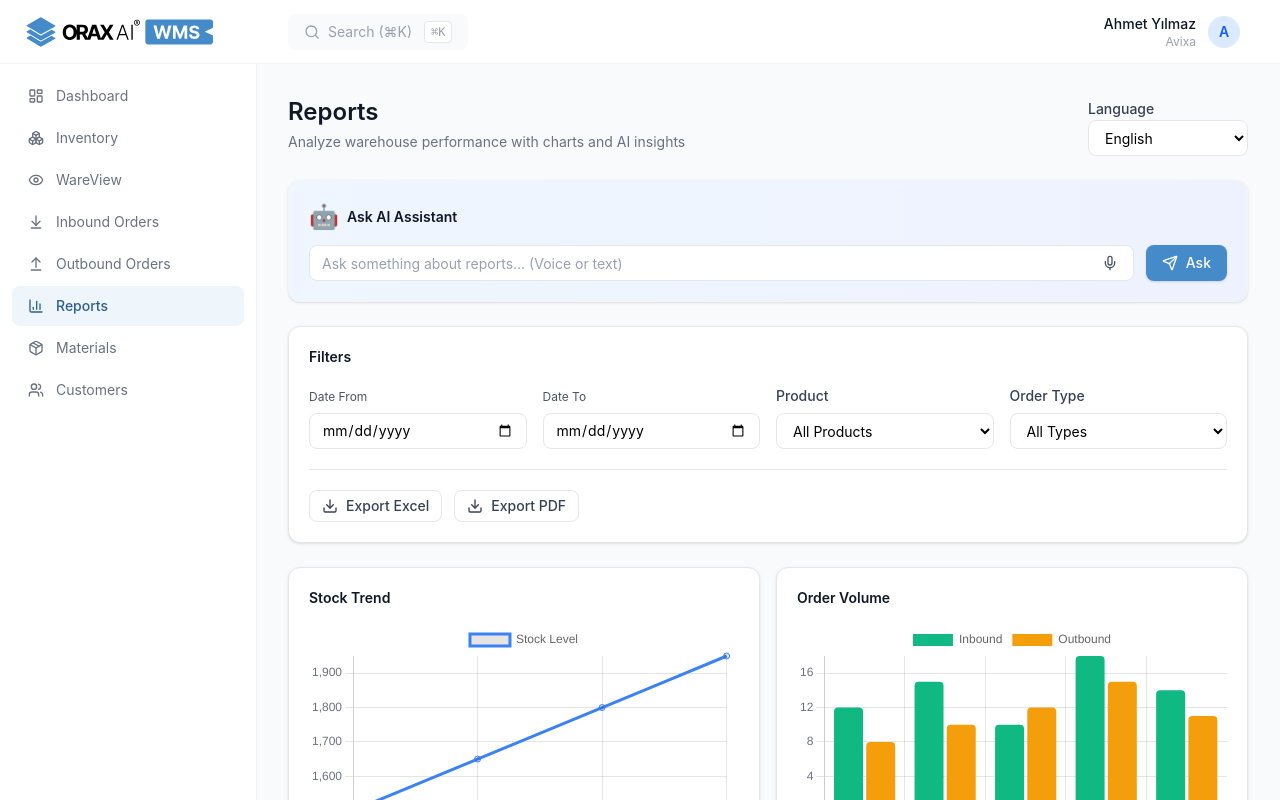
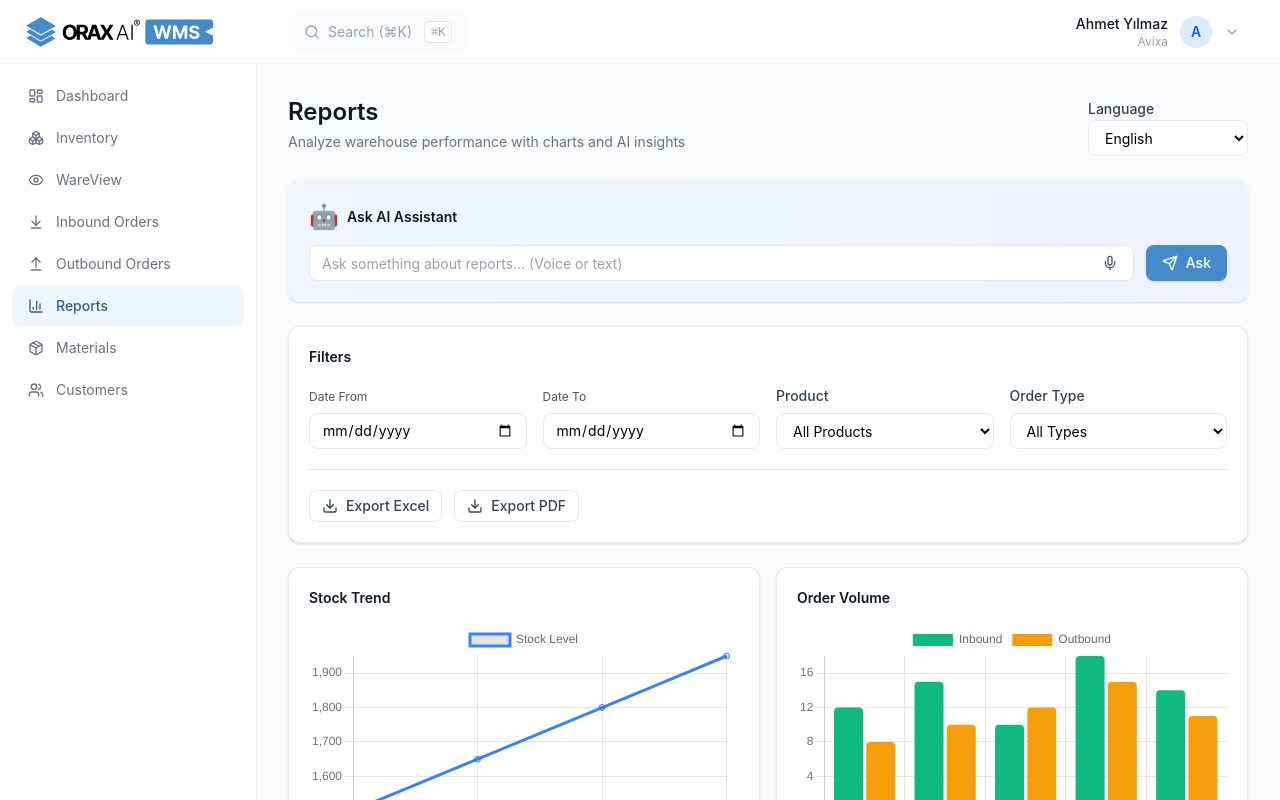
Before and after one commit to zeynepdundar/OraxAICustomerPortal, a Next.js app: page /reports in a window 1280 px wide. Built offline with nearby package versions, Linux system fonts and the light colour scheme; sample sign-in values are in the browser's storage.

Commit message:
feat(ui): move profile functions to appheader

```diff
--- a/src/components/layout/AppHeader.tsx
+++ b/src/components/layout/AppHeader.tsx
@@ -1,7 +1,7 @@
 "use client";
 
 import { useState } from "react";
-import { Search, User, Settings, LogOut } from "lucide-react";
+import { Search, User, Settings, LogOut, ChevronDown } from "lucide-react";
 import { useTranslations } from "next-intl";
 import { useRouter } from "next/navigation";
 
@@ -39,16 +39,18 @@ export default function AppHeader({
       <div className="relative">
         <button
           onClick={() => setOpen((prev) => !prev)}
-          className="flex items-center gap-3 hover:bg-gray-50 px-2 py-1 rounded-lg transition"
+          className="flex items-center gap-3 px-2 py-1 rounded-lg hover:bg-gray-50 transition"
         >
           <div className="text-sm text-right">
             <p className="font-medium text-gray-900">Ahmet Yılmaz</p>
             <p className="text-xs text-gray-400">Avixa</p>
           </div>
 
-          <div className="w-8 h-8 rounded-full bg-blue-100 flex items-center justify-center text-blue-600 text-sm font-semibold select-none">
+          <div className="w-8 h-8 rounded-full bg-blue-100 flex items-center justify-center text-blue-600 text-sm font-semibold">
             A
           </div>
+
+          <ChevronDown className="w-4 h-4 text-gray-400" />
         </button>
 
         {/* Dropdown */}
```
